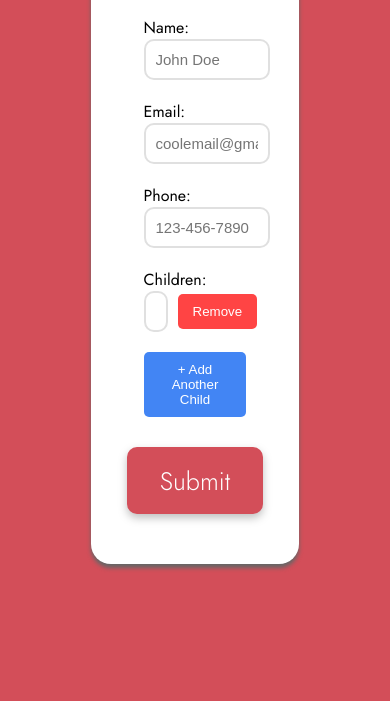
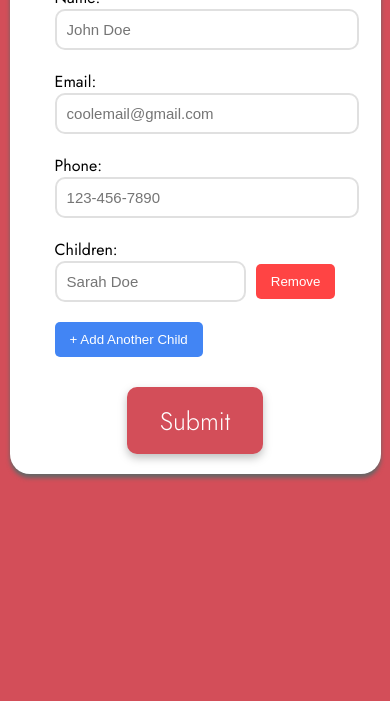
Before and after one commit to ElijahF-robotics/Church-Final, a website: page 7392846150281.html in a window 390 px wide. Shown: the part 143-844 px from the top of the page. Drawn offline with nearby package versions, Linux system fonts and the light colour scheme; a web font is replaced by a local one.

Commit message:
Add mobile styling

```diff
--- a/signup.css
+++ b/signup.css
@@ -71,3 +71,10 @@ input:focus {
     cursor: pointer;
     margin-top: 10px;
 }
+
+@media screen and (max-width: 768px) {
+    .signupbox {
+        width: 90%;
+        padding: 10px;
+    }
+}
```
